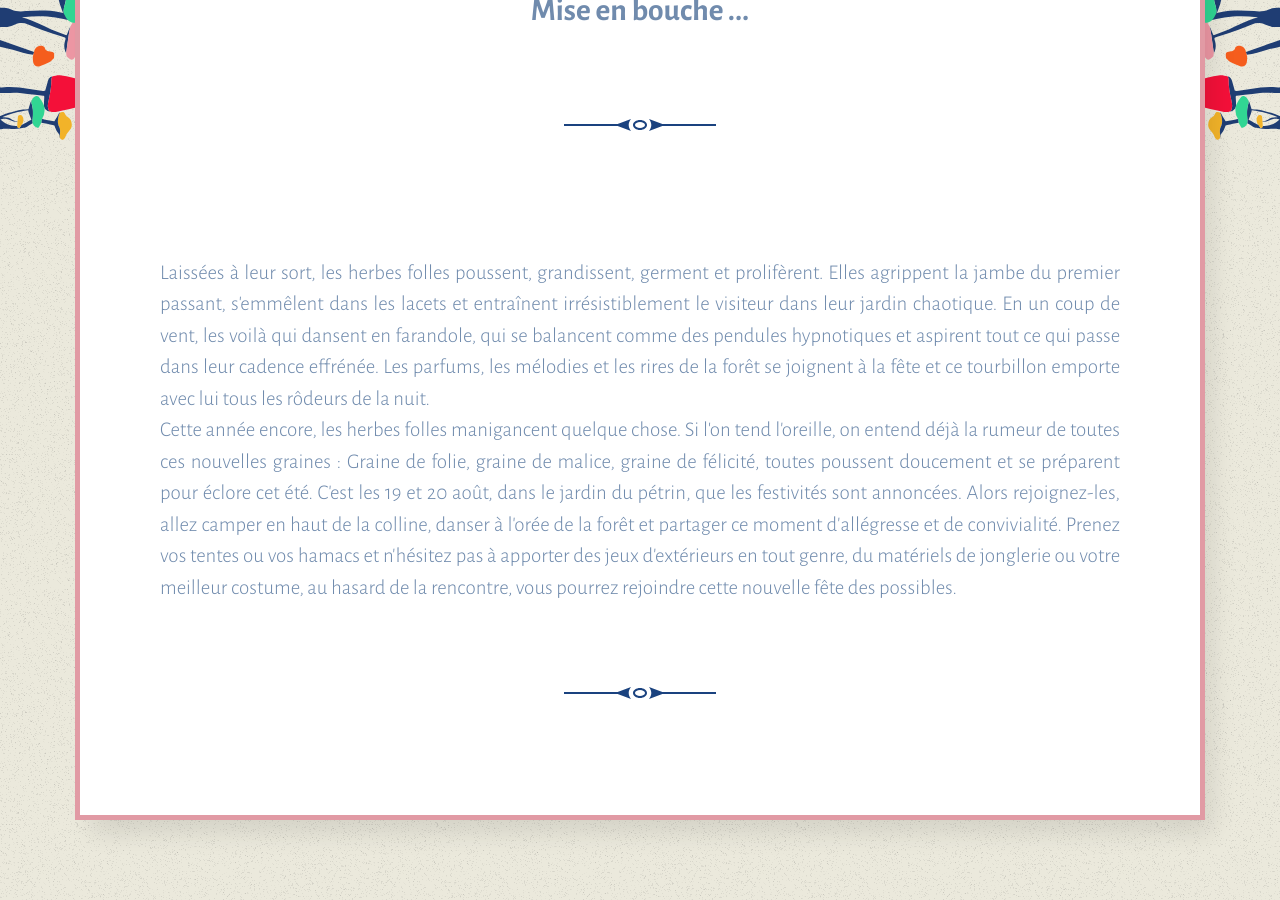
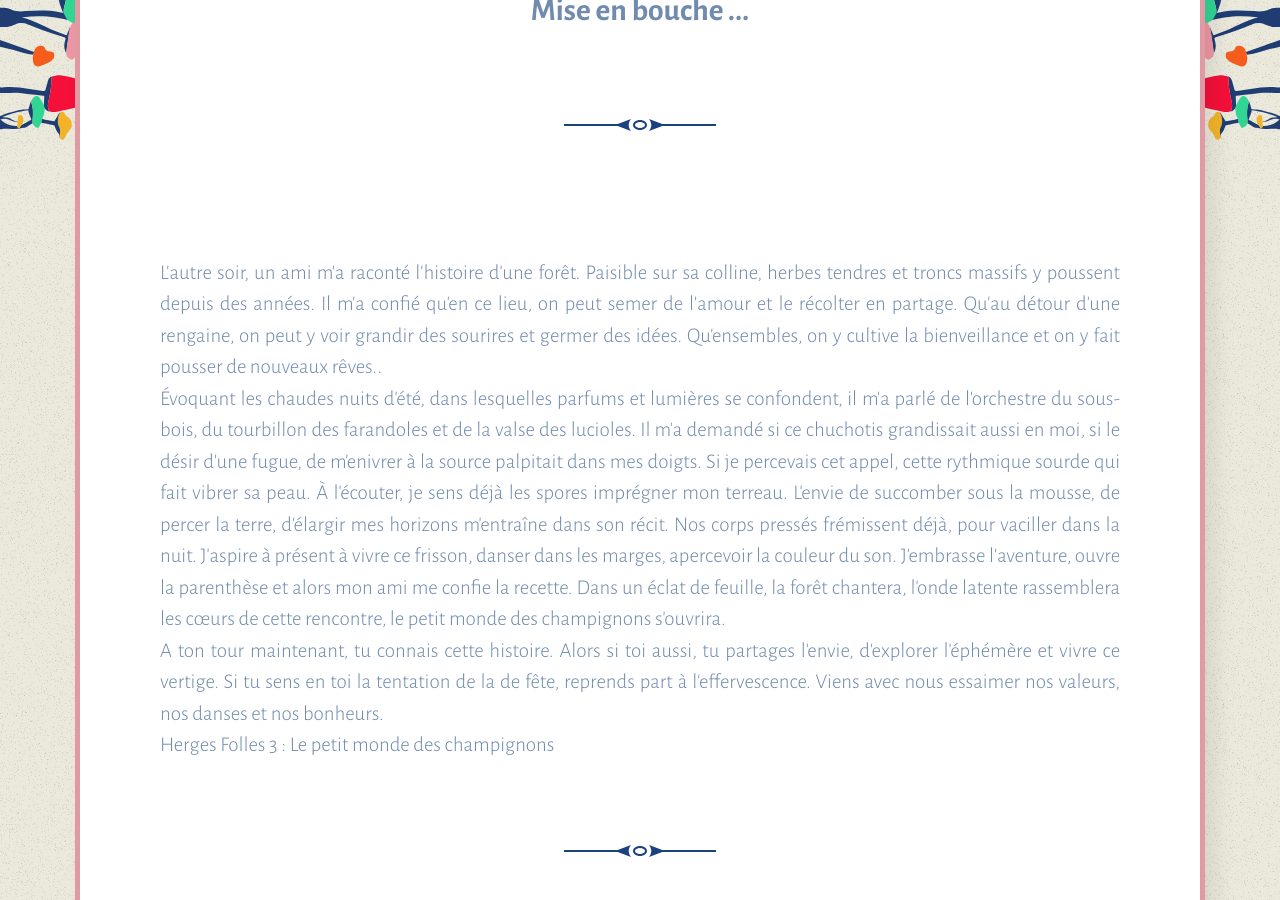
Before and after one commit to Herbes-Folles/Herbes-Folles.github.io, a Jekyll site: the page built from index.html, in a window 1280 px wide and 900 px high, scrolled down 777 px. Built offline with Jekyll 4.4.1, drawn with Linux system fonts in a browser that asks for light colours; the list of posts is cut into pages by our own code.

Commit message:
Intro 2023

```diff
--- a/_data/home.yml
+++ b/_data/home.yml
@@ -4,12 +4,7 @@ hero :
 intro:
   title: Mise en bouche ...
   content:
-    -  "Laissées à leur sort, les herbes folles poussent, grandissent, germent et prolifèrent.
-       Elles agrippent la jambe du premier passant, s'emmêlent dans les lacets et entraînent irrésistiblement le visiteur dans leur jardin chaotique.
-       En un coup de vent, les voilà qui dansent en farandole, qui se balancent comme des pendules hypnotiques et aspirent tout ce qui passe dans leur cadence effrénée.
-       Les parfums, les mélodies et les rires de la forêt se joignent à la fête et ce tourbillon emporte avec lui tous les rôdeurs de la nuit."
-    -  "Cette année encore, les herbes folles manigancent quelque chose. Si l'on tend l'oreille, on entend déjà la rumeur de toutes ces nouvelles graines :
-       Graine de folie, graine de malice, graine de félicité, toutes poussent doucement et se préparent pour éclore cet été.
-       C'est les 19 et 20 août, dans le jardin du pétrin, que les festivités sont annoncées.
-       Alors rejoignez-les, allez camper en haut de la colline, danser à l'orée de la forêt et partager ce moment d'allégresse et de convivialité.
-       Prenez vos tentes ou vos hamacs et n'hésitez pas à apporter des jeux d'extérieurs en tout genre, du matériels de jonglerie ou votre meilleur costume, au hasard de la rencontre, vous pourrez rejoindre cette nouvelle fête des possibles."
+    -  "L’autre soir, un ami m’a raconté l’histoire d’une forêt. Paisible sur sa colline, herbes tendres et troncs massifs y poussent depuis des années. Il m’a confié qu’en ce lieu, on peut semer de l’amour et le récolter en partage. Qu’au détour d’une rengaine, on peut y voir grandir des sourires et germer des idées. Qu’ensembles, on y cultive la bienveillance et on y fait pousser de nouveaux rêves.."
+    -  "Évoquant les chaudes nuits d’été, dans lesquelles parfums et lumières se confondent, il m’a parlé de l’orchestre du sous-bois, du tourbillon des farandoles et de la valse des lucioles. Il m’a demandé si ce chuchotis grandissait aussi en moi, si le désir d’une fugue, de m’enivrer à la source palpitait dans mes doigts. Si je percevais cet appel, cette rythmique sourde qui fait vibrer sa peau. À l’écouter, je sens déjà les spores imprégner mon terreau. L’envie de succomber sous la mousse, de percer la terre, d’élargir mes horizons m’entraîne dans son récit. Nos corps pressés frémissent déjà, pour vaciller dans la nuit. J’aspire à présent à vivre ce frisson, danser dans les marges, apercevoir la couleur du son. J’embrasse l’aventure, ouvre la parenthèse et alors mon ami me confie la recette. Dans un éclat de feuille, la forêt chantera, l’onde latente rassemblera les cœurs de cette rencontre, le petit monde des champignons s’ouvrira."
+    - "A ton tour maintenant, tu connais cette histoire. Alors si toi aussi, tu partages l’envie, d’explorer l’éphémère et vivre ce vertige. Si tu sens en toi la tentation de la de fête, reprends part à l’effervescence. Viens avec nous essaimer nos valeurs, nos danses et nos bonheurs."
+    - "Herges Folles 3 : Le petit monde des champignons"
```
